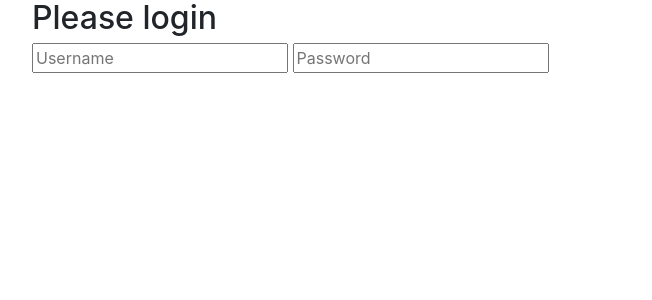
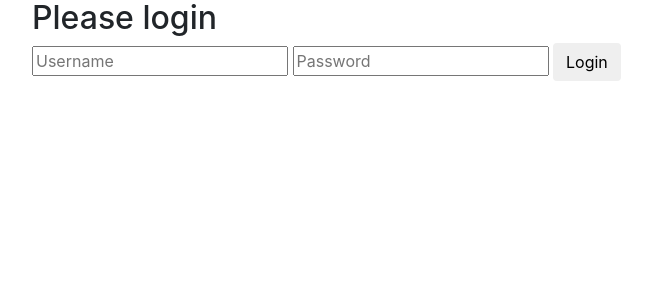
Before and after one commit to AndyDeany/flask-example-website, a Flask app: page /login in a window 1280 px wide. Shown: the top 300 px of the page, without its empty margins (53-705 px from the left). Run offline with Flask 2, Linux system fonts and the light colour scheme; some libraries are stand-ins or nearby versions.

Commit message:
Add missing 'Login' button to login page

```diff
--- a/templates/login.html
+++ b/templates/login.html
@@ -14,6 +14,7 @@
              value="{{ request.form.username }}">
       <input type="password" placeholder="Password" name="password"
              value="{{ request.form.password }}">
+      <input class="btn btn-default" type="submit" value="Login">
     </form>
     {% if error %}
       <p class="error"><strong>Error:</strong> {{ error }}</p>
```
